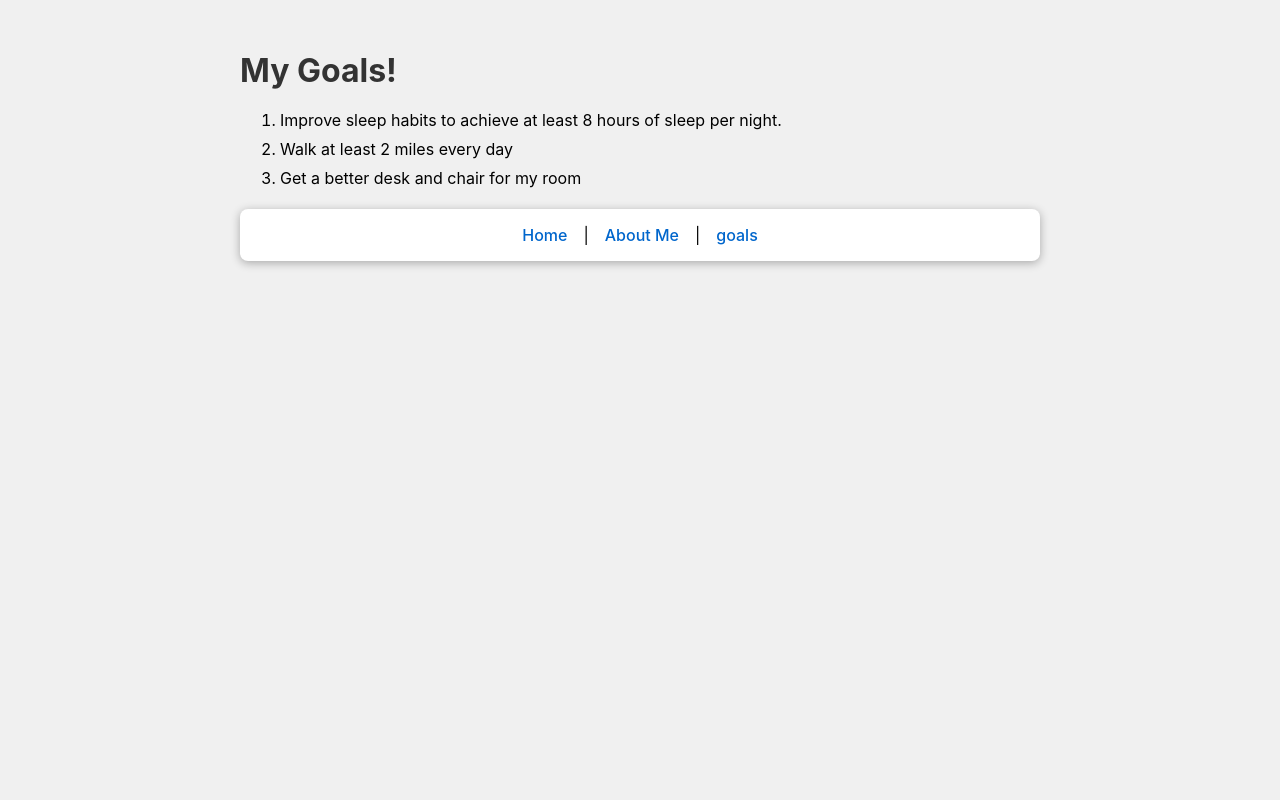
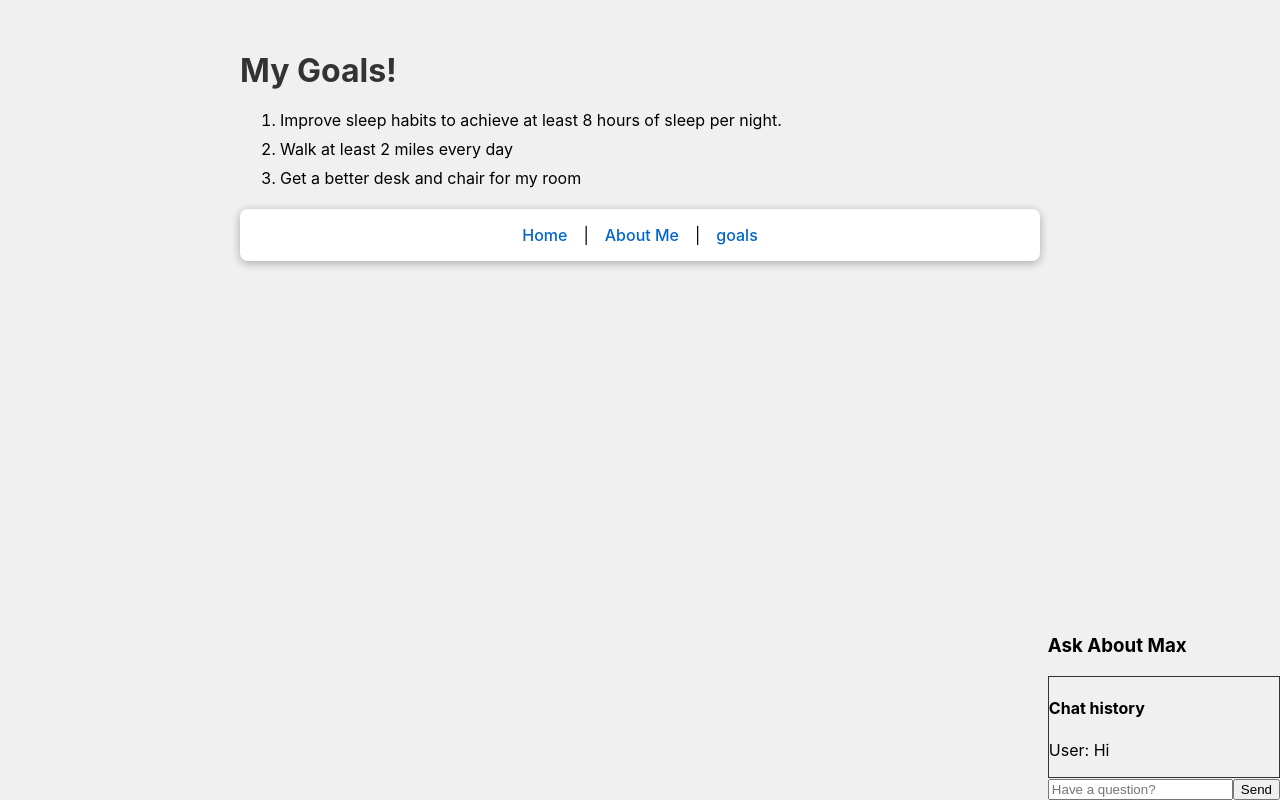
Before and after one commit to maxy1991991/personal-knowledge-assistant, a React (Vite) app: page /goals in a window 1280 px wide. Built offline with nearby package versions, Linux system fonts and the light colour scheme.

Commit message:
chat widget history

```diff
--- a/index.html
+++ b/index.html
@@ -10,4 +10,3 @@
     <div id="root"></div>
     <script type="module" src="/src/main.tsx"></script>
   </body>
-</html>
--- a/src/App.tsx
+++ b/src/App.tsx
@@ -1,10 +1,9 @@
 import { BrowserRouter, Routes, Route, Link } from 'react-router-dom'
 import { Aboutme } from './Aboutme.tsx'
-import {Goals} from './goals.tsx'
+import {Goals} from './Goals.tsx'
+import {Home} from './Home.tsx'
+import { Chatwidget } from './Chatwidget.tsx'
 
-function Home() {
-  return <h1>Hello, my name is Max</h1>
-}
 
 export function App() {
   return (
@@ -17,6 +16,7 @@ export function App() {
       <nav>
         <Link to="/">Home</Link> | <Link to="/aboutme">About Me</Link> | <Link to='/goals'>goals</Link>
       </nav>
+      <Chatwidget/>
     </BrowserRouter>
   )
 }
--- /dev/null
+++ b/src/Chatwidget.tsx
@@ -0,0 +1,47 @@
+import { useState } from "react"
+
+export function Chatwidget() {
+    let fakemessages = [
+        { text: "Hi", sender: "User", timestamp: 12312 },
+        { text: "Die", sender: "Bot", timestamp: 23222 }
+    ]
+
+    const [messages, setMessages] = useState(fakemessages)
+    const [input, setInput] = useState("")
+
+    function handleSend(e: React.SubmitEvent) {
+        e.preventDefault();
+        const newmessage = { text: input, sender: "User", timestamp: Date.now() }
+        setMessages([...messages, newmessage]);
+        setInput("");
+        const clickedButton = e.nativeEvent.submitter as HTMLButtonElement;
+        console.log(clickedButton.type);
+    }
+
+    return (
+        <form onSubmit={handleSend} className="chatwidget">
+            <h3>Ask About Max</h3>
+            <div className="chathistory">
+                <h4>Chat history</h4>
+                {messages.map((msg) => {
+                    if (msg.sender === "User") {
+                        return <p key={msg.timestamp}>User: {msg.text}</p>
+                    }
+                    if (msg.sender === "Bot") {
+                        return <p key={msg.timestamp}>Bot: {msg.text}</p>
+                    }
+                    else {
+                        return <p key={msg.timestamp}>{msg.text}</p>
+                    }
+                })}
+            </div>
+            <input
+                type="text"
+                placeholder="Have a question?"
+                value={input}
+                onChange={(e) => setInput(e.target.value)}
+            />
+            <button type="submit">Send</button>
+        </form>
+    )
+}
--- /dev/null
+++ b/src/Home.tsx
@@ -0,0 +1,8 @@
+export function Home() {
+    return (
+        <div>
+            <h1>Maxwell Yang</h1>
+            <p>I'm a junior Computer Science student at Oregon State University, currently spending my summer as an intern at IBM.</p>
+        </div>
+    )
+}
--- a/src/index.css
+++ b/src/index.css
@@ -1,4 +1,5 @@
 body {
+  position: relative;
   font-family: -apple-system, BlinkMacSystemFont, 'Segoe UI', Arial, sans-serif;
   max-width: 800px;
   margin-top: 10px;
@@ -17,7 +18,6 @@ nav {
   margin-bottom: 2rem;
   border-radius: 8px;
   box-shadow: 0 2px 10px rgba(0,0,0,0.3);
-
 }
 
 nav a {
@@ -46,3 +46,17 @@ img {
   height: auto;
   border-radius: 8px;
 }
+
+.chatwidget {
+    position: fixed;
+    bottom: 0px;
+    right: 0px;
+}
+
+.chathistory {
+    overflow: auto;
+    max-height: 100px;
+    border-color:#333;
+    border-width: 1px;
+    border-style: solid;
+}
```
